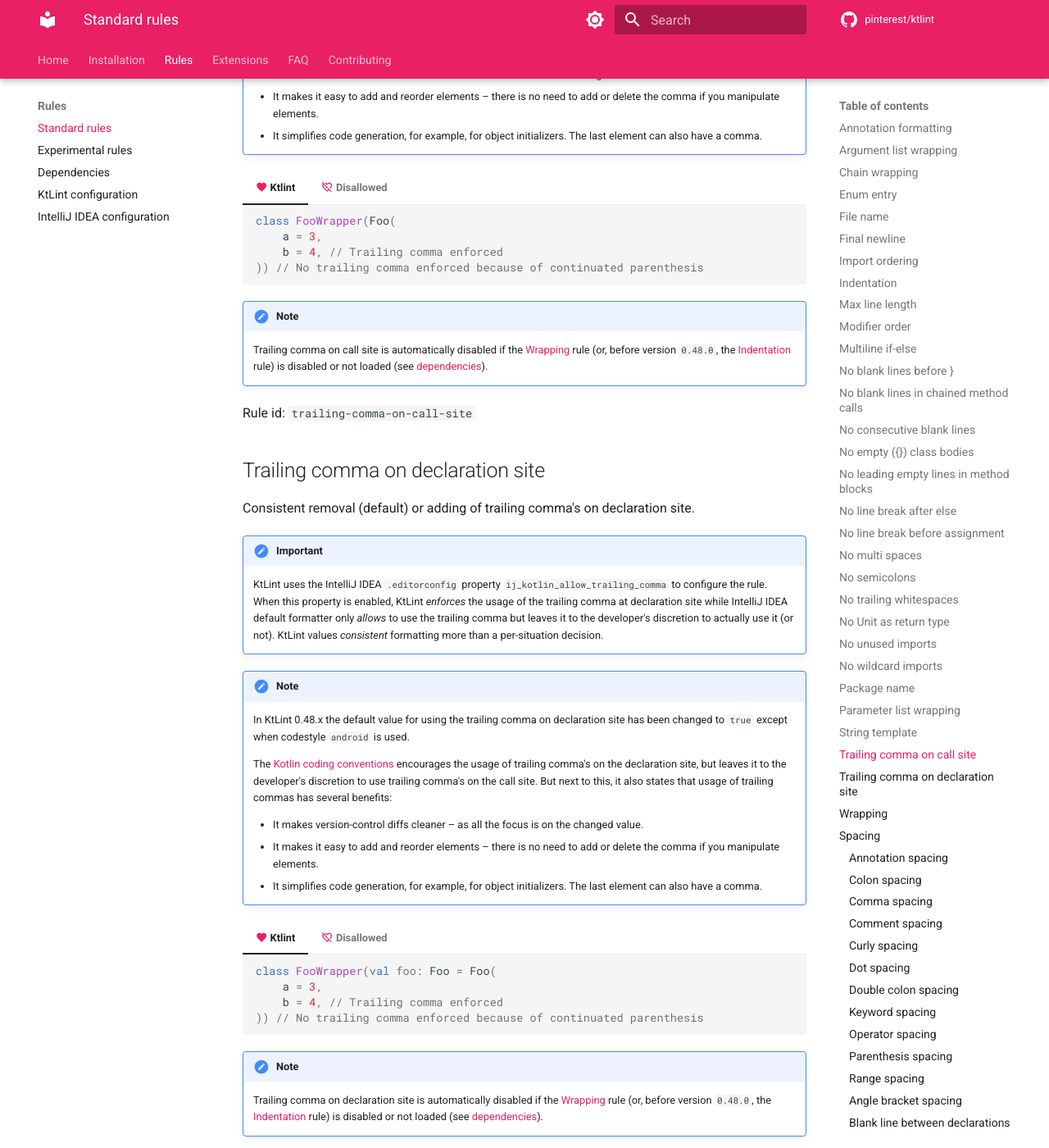
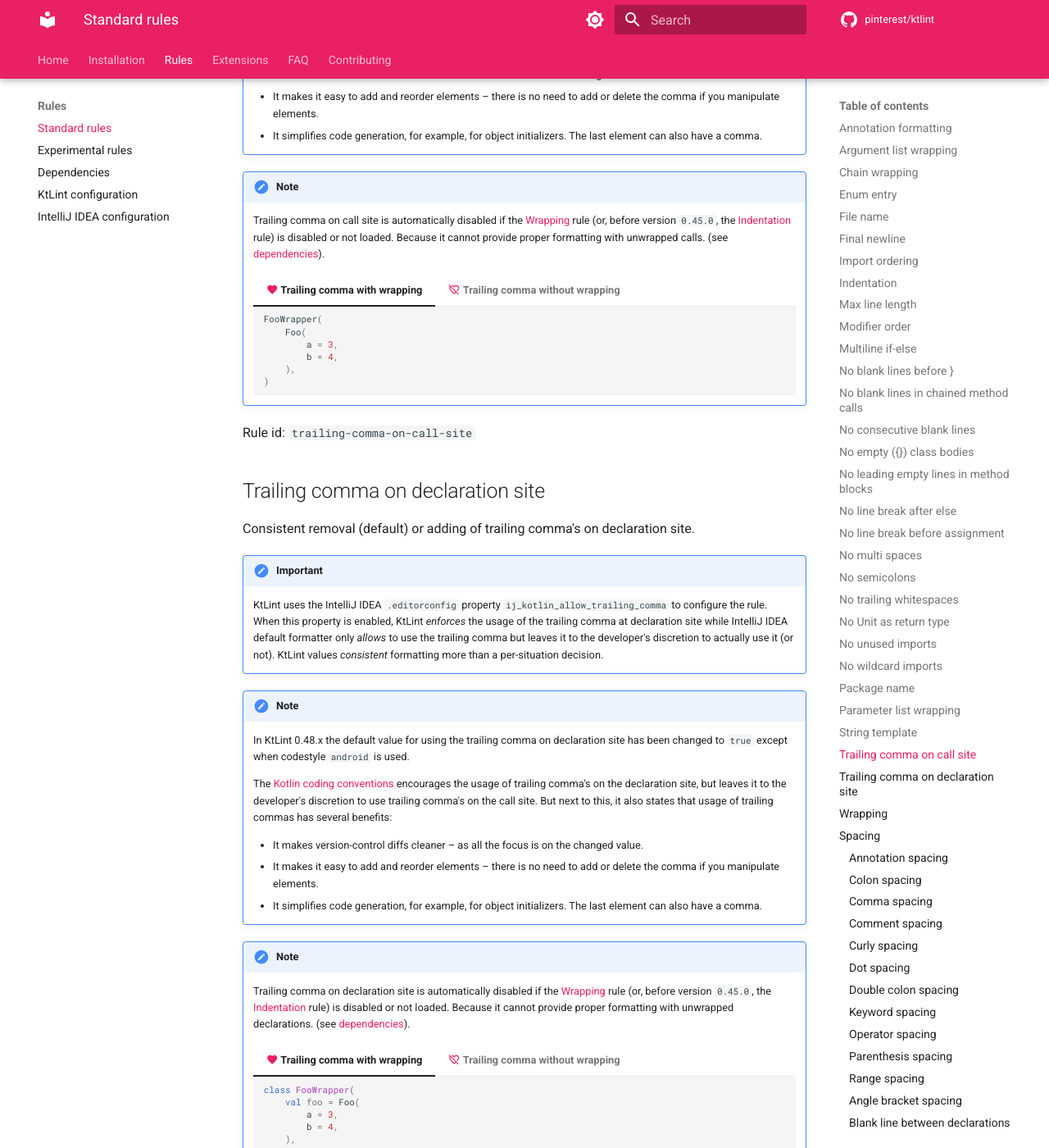
Before and after one commit to pinterest/ktlint, an MkDocs documentation site: the page built from docs/rules/standard.md, in a window 1280 px wide and 1400 px high, scrolled down 5142 px. Shown: the whole window at 82% size. Built offline with MkDocs 1.6.1 and Material for MkDocs 9.7.7, drawn with Linux system fonts in a browser that asks for light colours; comment, search, counter and statistics services are not loaded.

Commit message:
docs: more description about reason why disabled

````diff
--- a/docs/rules/standard.md
+++ b/docs/rules/standard.md
@@ -184,25 +184,27 @@
      * It makes it easy to add and reorder elements – there is no need to add or delete the comma if you manipulate elements.
      * It simplifies code generation, for example, for object initializers. The last element can also have a comma.
 
-=== "[:material-heart:](#) Ktlint"
+!!! note
+    Trailing comma on call site is automatically disabled if the [Wrapping](#wrapping) rule (or, before version `0.45.0`, the [Indentation](#indentation) rule) is disabled or not loaded. Because it cannot provide proper formatting with unwrapped calls. (see [dependencies](./dependencies.md)).
 
-    ```kotlin
-    class FooWrapper(Foo(
-        a = 3,
-        b = 4, // Trailing comma enforced
-    )) // No trailing comma enforced because of continuated parenthesis
-    ```
-=== "[:material-heart-off-outline:](#) Disallowed"
+    === "[:material-heart:](#) Trailing comma with wrapping"
 
-    ```kotlin
-    class FooWrapper(Foo(
-        a = 3,
-        b = 4 // Trailing comma is missing
-    ),) // No trailing comma expected
-    ```
+        ```kotlin
+        FooWrapper(
+            Foo(
+                a = 3,
+                b = 4,
+            ),
+        )
+        ```
+    === "[:material-heart-off-outline:](#) Trailing comma without wrapping"
 
-!!! note
-    Trailing comma on call site is automatically disabled if the [Wrapping](#wrapping) rule (or, before version `0.48.0`, the [Indentation](#indentation) rule) is disabled or not loaded (see [dependencies](./dependencies.md)).
+        ```kotlin
+        FooWrapper(Foo(
+            a = 3,
+            b = 4,
+        ),) // it's weird to insert "," between unwrapped (continued) parenthesis
+        ```
 
 
 Rule id: `trailing-comma-on-call-site`
@@ -223,25 +225,28 @@
      * It makes it easy to add and reorder elements – there is no need to add or delete the comma if you manipulate elements.
      * It simplifies code generation, for example, for object initializers. The last element can also have a comma.
 
-=== "[:material-heart:](#) Ktlint"
+!!! note
+    Trailing comma on declaration site is automatically disabled if the [Wrapping](#wrapping) rule (or, before version `0.45.0`, the [Indentation](#indentation) rule) is disabled or not loaded. Because it cannot provide proper formatting with unwrapped declarations. (see [dependencies](./dependencies.md)).
 
-    ```kotlin
-    class FooWrapper(val foo: Foo = Foo(
-        a = 3,
-        b = 4, // Trailing comma enforced
-    )) // No trailing comma enforced because of continuated parenthesis
-    ```
-=== "[:material-heart-off-outline:](#) Disallowed"
+    === "[:material-heart:](#) Trailing comma with wrapping"
 
-    ```kotlin
-    class FooWrapper(val foo: Foo = Foo(
-        a = 3,
-        b = 4 // Trailing comma is missing
-    ),) // No trailing comma expected
-    ```
+        ```kotlin
+        class FooWrapper(
+            val foo = Foo(
+                a = 3,
+                b = 4,
+            ),
+        )
+        ```
+    === "[:material-heart-off-outline:](#) Trailing comma without wrapping"
 
-!!! note
-    Trailing comma on declaration site is automatically disabled if the [Wrapping](#wrapping) rule (or, before version `0.48.0`, the [Indentation](#indentation) rule) is disabled or not loaded (see [dependencies](./dependencies.md)).
+        ```kotlin
+        class FooWrapper(val foo = Foo(
+            a = 3,
+            b = 4,
+        ),) // it's weird to insert "," between unwrapped (continued) parenthesis
+        ```
+
 
 Rule id: `trailing-comma-on-declaration-site`
 
````
